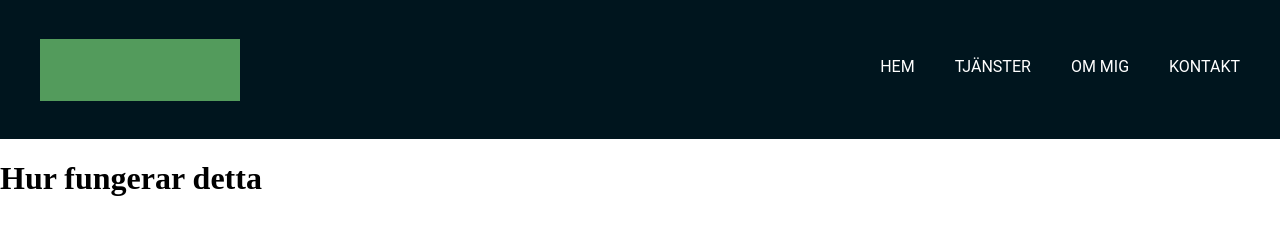
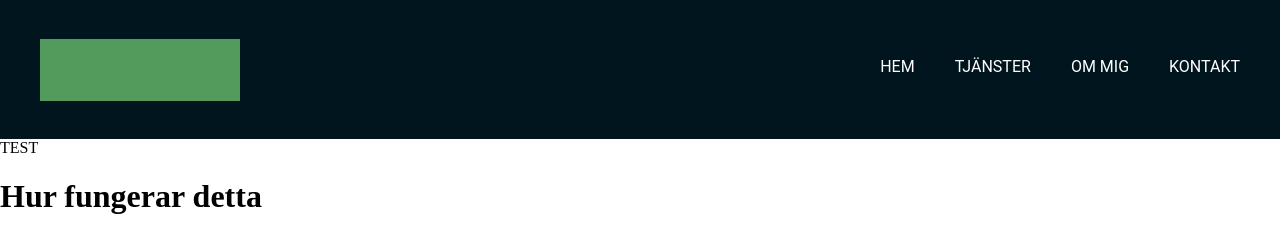
Before and after one commit to SamuelGustafsson/gatsby-netlify-cms-starter, a Gatsby site: page / in a window 1280 px wide. Built offline with nearby package versions, Linux system fonts and the light colour scheme; Gatsby itself is replaced by a stand-in of ours.

Commit message:
add hero-image skeleton

```diff
--- a/src/pages/index.tsx
+++ b/src/pages/index.tsx
@@ -1,19 +1,18 @@
-import React from "react"
-import { graphql } from "gatsby"
-import Layout from "../components/layout"
+import React from "react";
+import { graphql } from "gatsby";
+import Layout from "../components/layout";
+import HeroImage from "../shared/hero-image";
 
 export default ({ data }) => {
-  console.log("DATA", data)
-
-  let test: string = "katt"
-
   return (
     <Layout>
+      <HeroImage />
       <h1>{data.allMarkdownRemark.edges[0].node.frontmatter.title}</h1>
     </Layout>
-  )
-}
+  );
+};
 
+// tslint:disable-next-line:typedef
 export const query = graphql`
   query {
     allMarkdownRemark {
@@ -31,4 +30,4 @@ export const query = graphql`
       }
     }
   }
-`
+`;
--- /dev/null
+++ b/src/shared/hero-image.tsx
@@ -0,0 +1,9 @@
+import React from "react";
+
+const HeroImage: React.FC = () => (
+  <section>
+    <div>TEST</div>
+  </section>
+);
+
+export default HeroImage;
```
Also changed, not shown: static/Hero-image-desktop.png (added).
